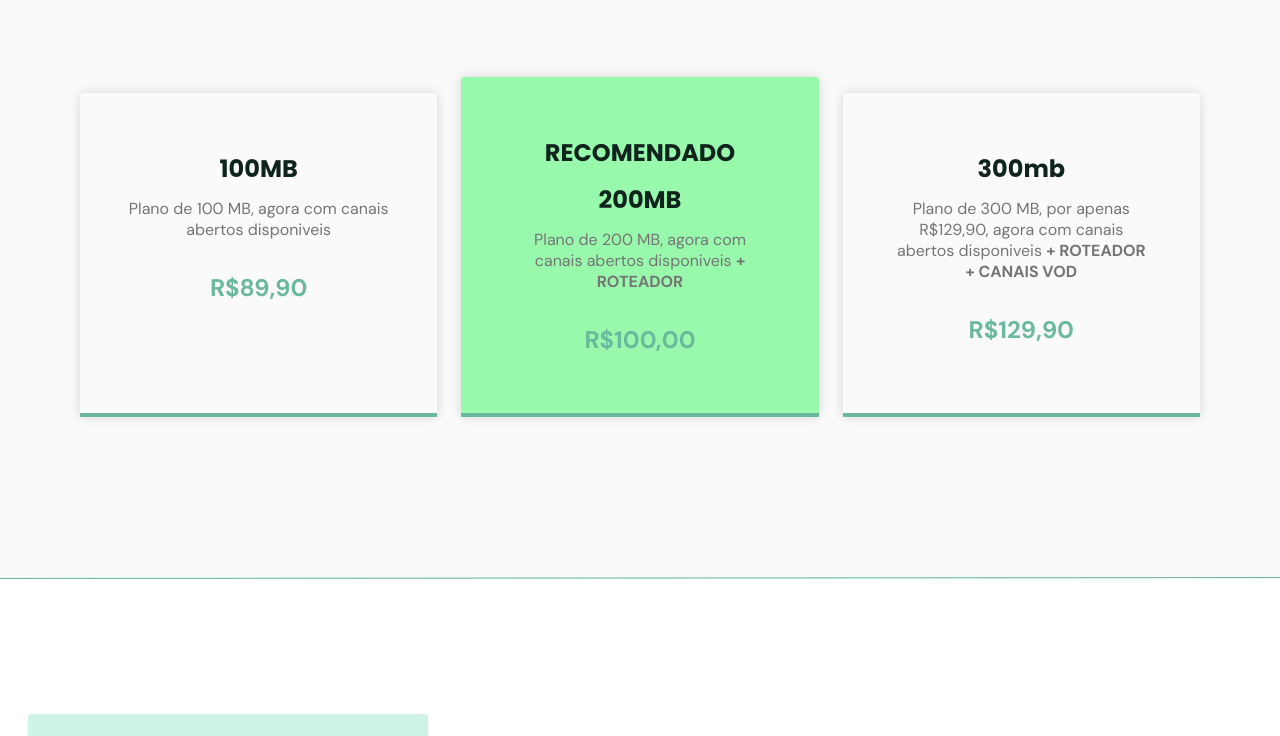
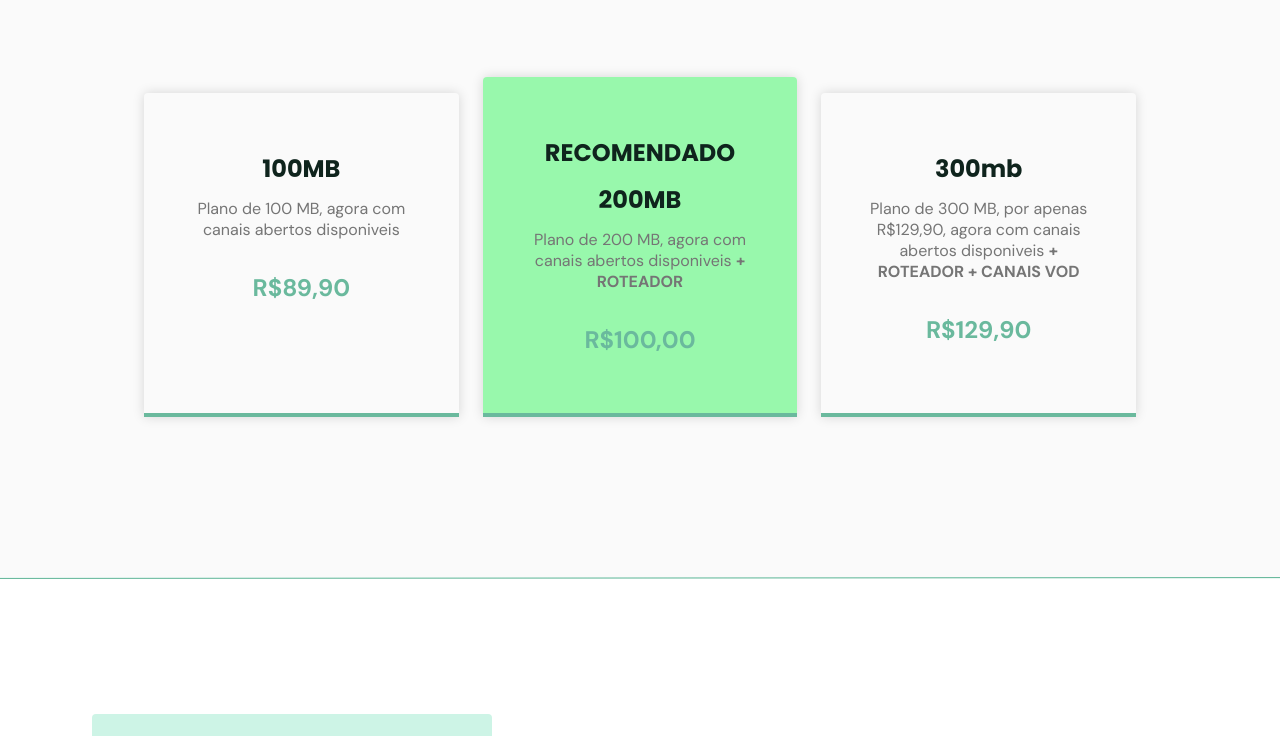
Before and after one commit to Dkluizz/Site-de-Vendas-Internet, a plain HTML site: page index.html in a window 1280 px wide. Shown: the part 955-1691 px from the top of the page. Drawn offline with nearby package versions, Linux system fonts and the light colour scheme; grey boxes are pictures that could not be loaded; files whose address does not match are found by name.

Commit message:
Update style.css

```diff
--- a/style.css
+++ b/style.css
@@ -592,7 +592,7 @@ footer .social a:hover {
     --subtitle-font-size: 1.125rem;
 
    .container {
-    max-width: 1120px;
+    max-width: 992px;
     margin-left: auto;
     margin-right: auto;
   }
```
